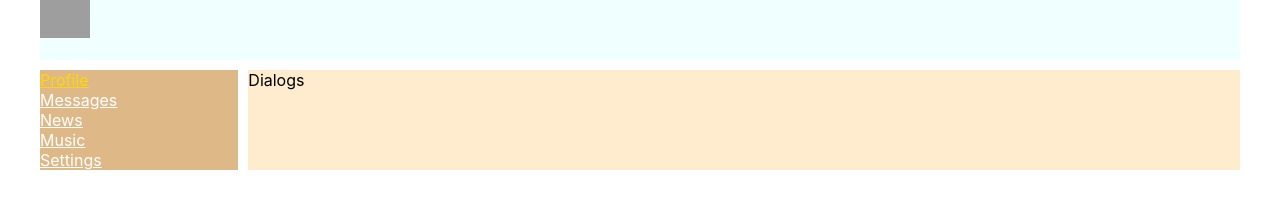
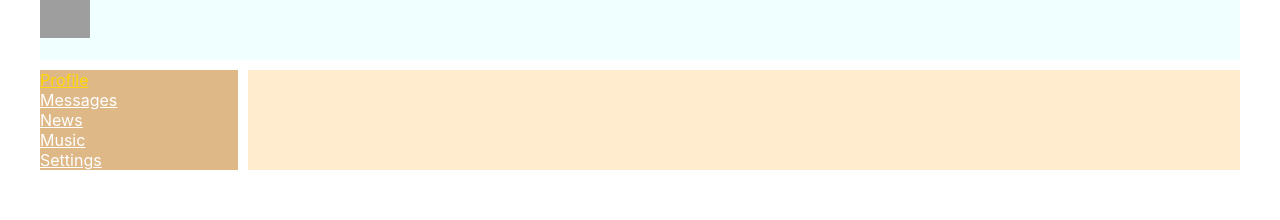
Before and after one commit to kolesnikov-sa/2103-samurai, a React (Create React App) app: page / in a window 1280 px wide. Shown: the top 220 px of the page. Built offline with nearby package versions, Linux system fonts and the light colour scheme; grey boxes are pictures that could not be loaded.

Commit message:
END Lesson 19

```diff
--- a/package.json
+++ b/package.json
@@ -12,6 +12,7 @@
     "@types/react-dom": "^17.0.0",
     "react": "^17.0.1",
     "react-dom": "^17.0.1",
+    "react-router-dom": "^5.2.0",
     "react-scripts": "4.0.3",
     "typescript": "^4.1.2",
     "web-vitals": "^1.0.1"
@@ -39,5 +40,8 @@
       "last 1 firefox version",
       "last 1 safari version"
     ]
+  },
+  "devDependencies": {
+    "@types/react-router-dom": "^5.1.7"
   }
 }
--- a/src/App.tsx
+++ b/src/App.tsx
@@ -4,17 +4,20 @@ import Dialogs from './components/Dialogs/Dialogs';
 import Header from './components/Header/Header';
 import Navbar from './components/Navbar/Navbar';
 import Profile from './components/Profile/Profile';
+import {BrowserRouter, Route} from 'react-router-dom';
 
 function App() {
   return (
-    <div className={'app-wrapper'}>
-      <Header/>
-      <Navbar/>
-      <div className={'app-wrapper__content'}>
-        {/*<Profile/>*/}
-        <Dialogs/>
+    <BrowserRouter>
+      <div className={'app-wrapper'}>
+        <Header/>
+        <Navbar/>
+        <div className={'app-wrapper__content'}>
+          <Route path='/profile' component={Profile}/>
+          <Route path='/dialogs' component={Dialogs}/>
+        </div>
       </div>
-    </div>
+    </BrowserRouter>
   );
 }
 
--- a/src/components/Navbar/Navbar.tsx
+++ b/src/components/Navbar/Navbar.tsx
@@ -4,8 +4,8 @@ import s from './Navbar.module.css';
 function Navbar() {
     return (
         <nav className={s.nav}>
-            <a href={"#"} className={`${s.nav__item} ${s.nav__item_active}`}>Profile</a>
-            <a href={"#"} className={s.nav__item}>Messages</a>
+            <a href={"/profile"} className={`${s.nav__item} ${s.nav__item_active}`}>Profile</a>
+            <a href={"/dialogs"} className={s.nav__item}>Messages</a>
             <a href={"#"} className={s.nav__item}>News</a>
             <a href={"#"} className={s.nav__item}>Music</a>
             <a href={"#"} className={s.nav__item}>Settings</a>
```
Also changed, not shown: 1 other file (tests, documents, lock files or other folders).
